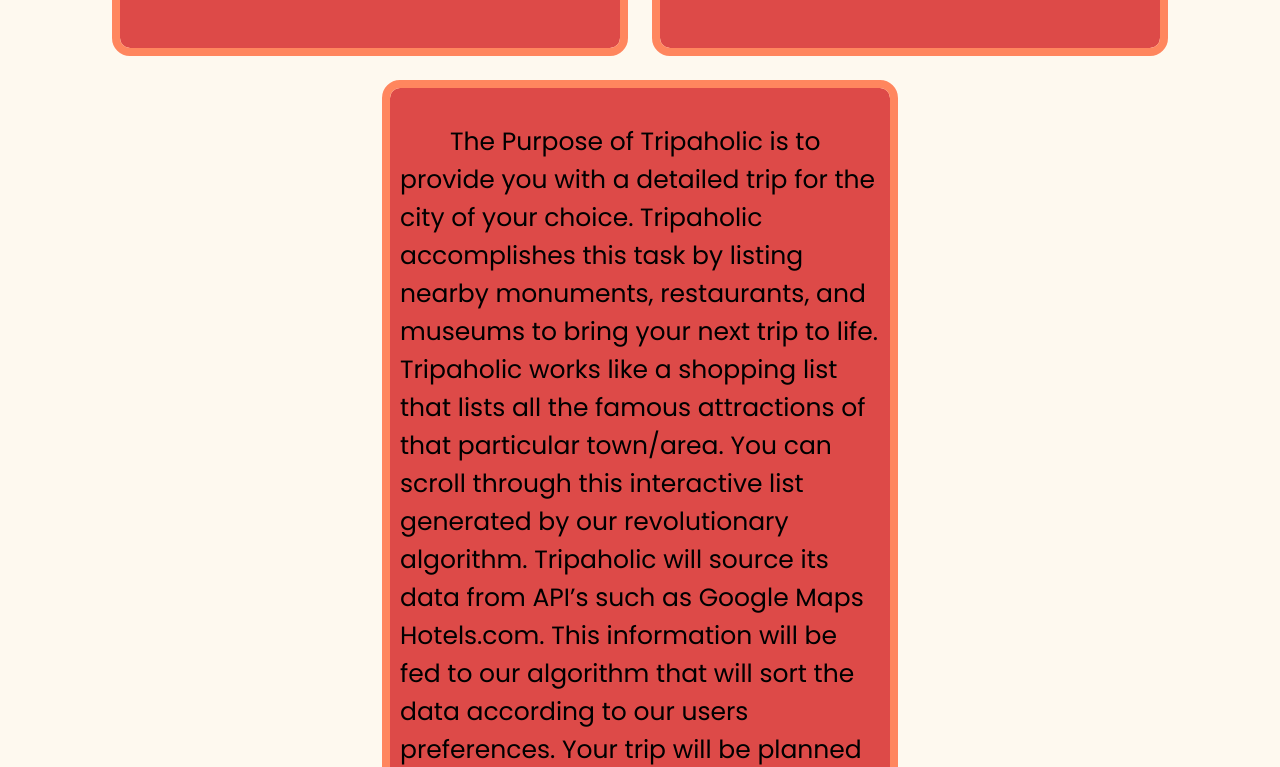
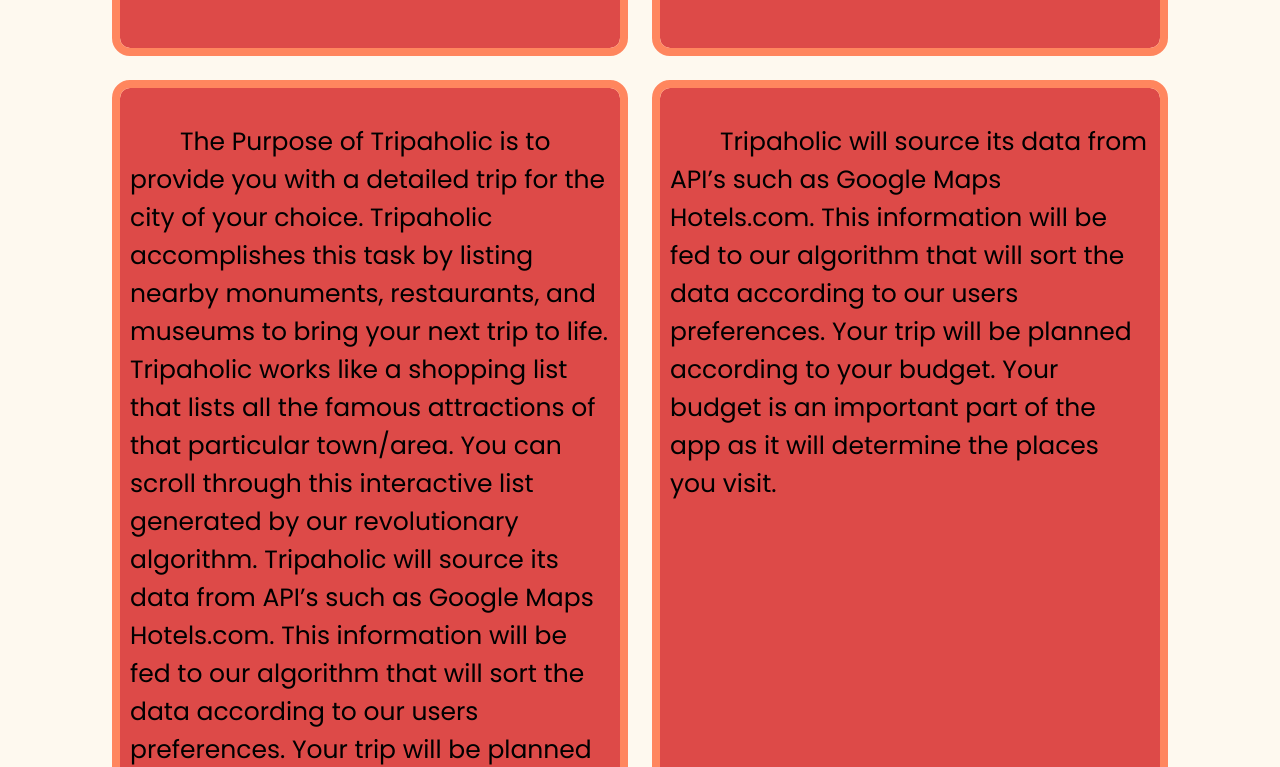
Before and after one commit to timursab/LiveShareTestSite, a plain HTML site: page index.html in a window 1280 px wide. Shown: the part 639-1406 px from the top of the page. Drawn offline with Linux system fonts and the light colour scheme.

Commit message:
Update index.html

```diff
--- a/index.html
+++ b/index.html
@@ -42,10 +42,18 @@
 Hotels.com. This information will be fed to our algorithm that will sort the data according to our users preferences.
 
 Your trip will be planned according to your budget.
-Your budget is an important part of the app ass it will determine the places you visit.
+Your budget is an important part of the app as it will determine the places you visit.
             </p>
         </div>
+        <div id="s3container">
+            <p id="s3">
+                &emsp;&emsp;Tripaholic will source its data from API’s such as Google Maps
+Hotels.com. This information will be fed to our algorithm that will sort the data according to our users preferences.
 
+Your trip will be planned according to your budget.
+Your budget is an important part of the app as it will determine the places you visit.
+            </p>
+        </div>
     </div>
 </body>
 </html>
```
